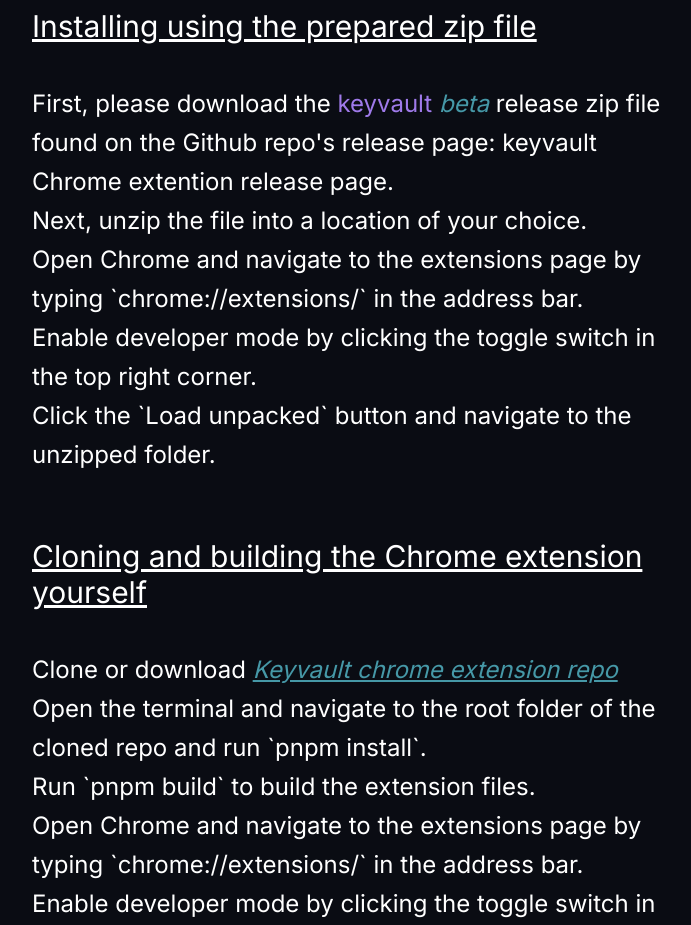
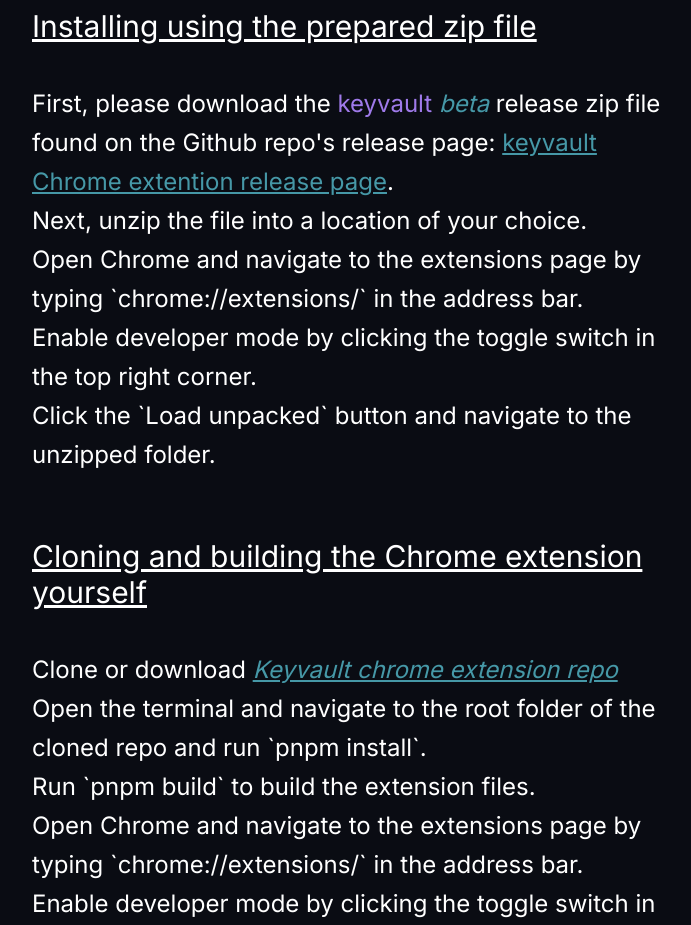
Before and after one commit to lousydropout/keyvault-landing-page, a Next.js app: page /docs in a window 1280 px wide. Shown: the part 1260-2185 px from the top of the page, without its empty margins (288-979 px from the left). Built offline with nearby package versions, Linux system fonts and the light colour scheme.

Commit message:
add styling to anchor tag

```diff
--- a/src/app/docs/page.tsx
+++ b/src/app/docs/page.tsx
@@ -60,6 +60,7 @@
             First, please download the <Keyvault /> <Beta /> release zip file
             found on the Github repo&apos;s release page:{" "}
             <a
+              className="text-accent underline"
               href="https://github.com/lousydropout/password-manager-extension/releases/tag/beta-1"
               target="_blank"
             >
```
